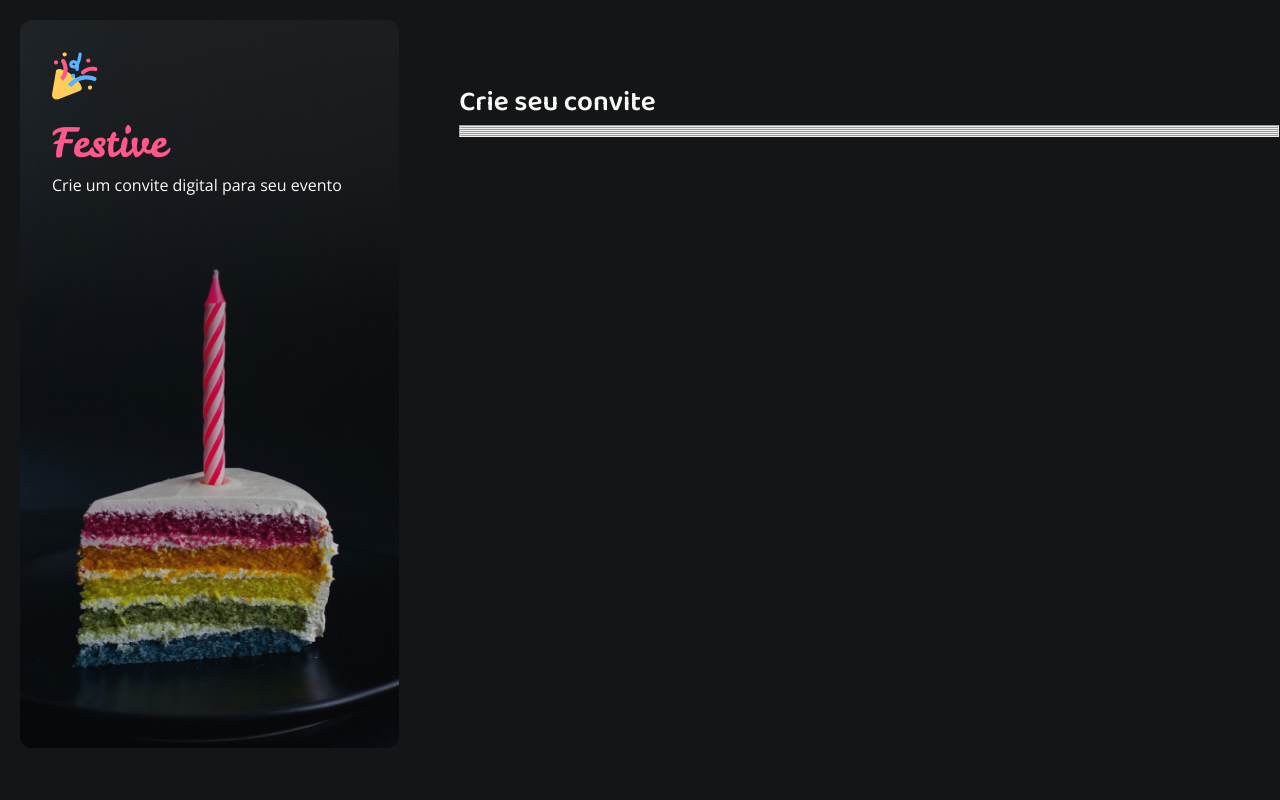
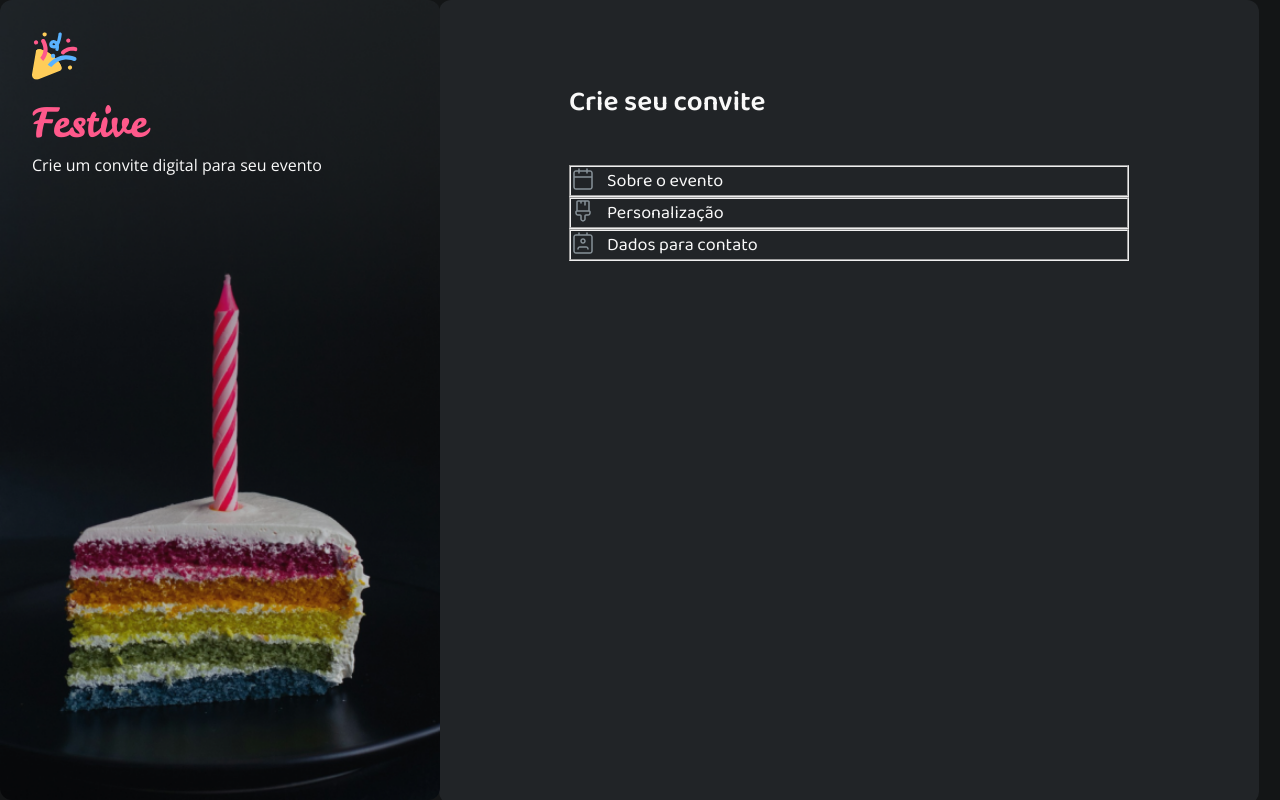
Before and after one commit to gabrielaltran/07-projeto-formulario-convite, a plain HTML site: page index.html in a window 1280 px wide. Drawn offline with nearby package versions, Linux system fonts and the light colour scheme.

Commit message:
tentativa de ajustes

```diff
--- a/index.html
+++ b/index.html
@@ -31,15 +31,28 @@
             </div>
 
             <form method="post" enctype="multipart/form-data">
-               <fieldset class="sobre">
+               <fieldset class="section-wrapper">
+                  <div class="section-title">
+                     <img src="assets/icons/calendar.svg" alt="ícone de calendário">
+                     <h2>Sobre o evento</h2>
+                  </div>
+
 
                </fieldset>
 
-               <fieldset class="personalizacao">
+               <fieldset class="section-wrapper">
+                  <div class="section-title">
+                     <img src="assets/icons/paintbrush-vertical.svg" alt="ícone de pincel">
+                     <h2>Personalização</h2>
+                  </div>
 
                </fieldset>
 
-               <fieldset class="dados-contato">
+               <fieldset class="section-wrapper">
+                  <div class="section-title">
+                     <img src="assets/icons/contact.svg" alt="ícone de contatos">
+                     <h2>Dados para contato</h2>
+                  </div>
 
                </fieldset>
 
--- /dev/null
+++ b/styles.css/forms.css
@@ -0,0 +1 @@
+@import url(fields.css);
--- a/styles.css/global.css
+++ b/styles.css/global.css
@@ -25,6 +25,8 @@
 --input-stroke: #363B40;
 --input-placeholder: #869198;
 
+--filter-gray: brightness(0) saturate(100%) invert(64%) sepia(6%) saturate(524%) hue-rotate(160deg) brightness(88%) contrast(86%);
+
 --shape-background: #131516;
 --shape-body: #212427;
 --shape-button: #2D3136;
@@ -45,16 +47,22 @@
 --body-xs: 12px var(--open-sans);
 }
 
-body {
-   background-color: var(--shape-background);
-   overflow: hidden;
-}
-
 img {
    max-width: 100%;
    height: auto;
  }
 
+body {
+   display: flex;
+   justify-content: center;
+   align-items: center;
+
+   background-color: var(--shape-background);
+   overflow: hidden;
+   gap: 20px;
+}
+
+
 .flex {
    display: flex;
 }
--- a/styles.css/index.css
+++ b/styles.css/index.css
@@ -1,2 +1,3 @@
 @import url(global.css);
 @import url(layout.css);
+@import url(forms.css);
--- a/styles.css/layout.css
+++ b/styles.css/layout.css
@@ -4,23 +4,25 @@
 
    height: 100vh;
    overflow: hidden;
+
+   gap: 20px;
+
 }
 
 
 .aside-container {
    display: flex;
-   padding: 20px;
-   overflow: hidden;
+   max-height: 100%;
+   width: 100vw;
 
    .background {
       img {
          position: relative;
-         width: 400px;
-         height: 728px;
+         width: 100%;
+         height: 100vh;
          border-radius: 12px;
       }
    }
-
    .title {
       display: flex;
       flex-direction: column;
@@ -54,9 +56,13 @@
 
 }
 main {
+   display: flex;
+   flex-direction: column;
    overflow: auto;
-   padding-block: 80px;
-   gap: 40px;
+   max-width: 820px;
+   border-radius: 12px;
+   background-color: var(--shape-body);
+
 
    h1 {
       font: 600 var(--heading-md);
@@ -64,7 +70,26 @@ main {
    }
 
    .main-container {
-      max-width: 820px;
-      margin-left: auto;
+      display: flex;
+      flex-direction: column;
+      padding-block: 80px;
+      margin-inline: 130px;
+      gap: 40px;
    }
 }
+
+.section-title {
+   display: flex;
+   gap: 12px;
+
+   img {
+      width: 24px;
+      height: 24px;
+      filter: var(--filter-gray);
+   }
+
+   h2 {
+      font: var(--heading-sm);
+      color: var(--text-heading);
+   }
+}
```
